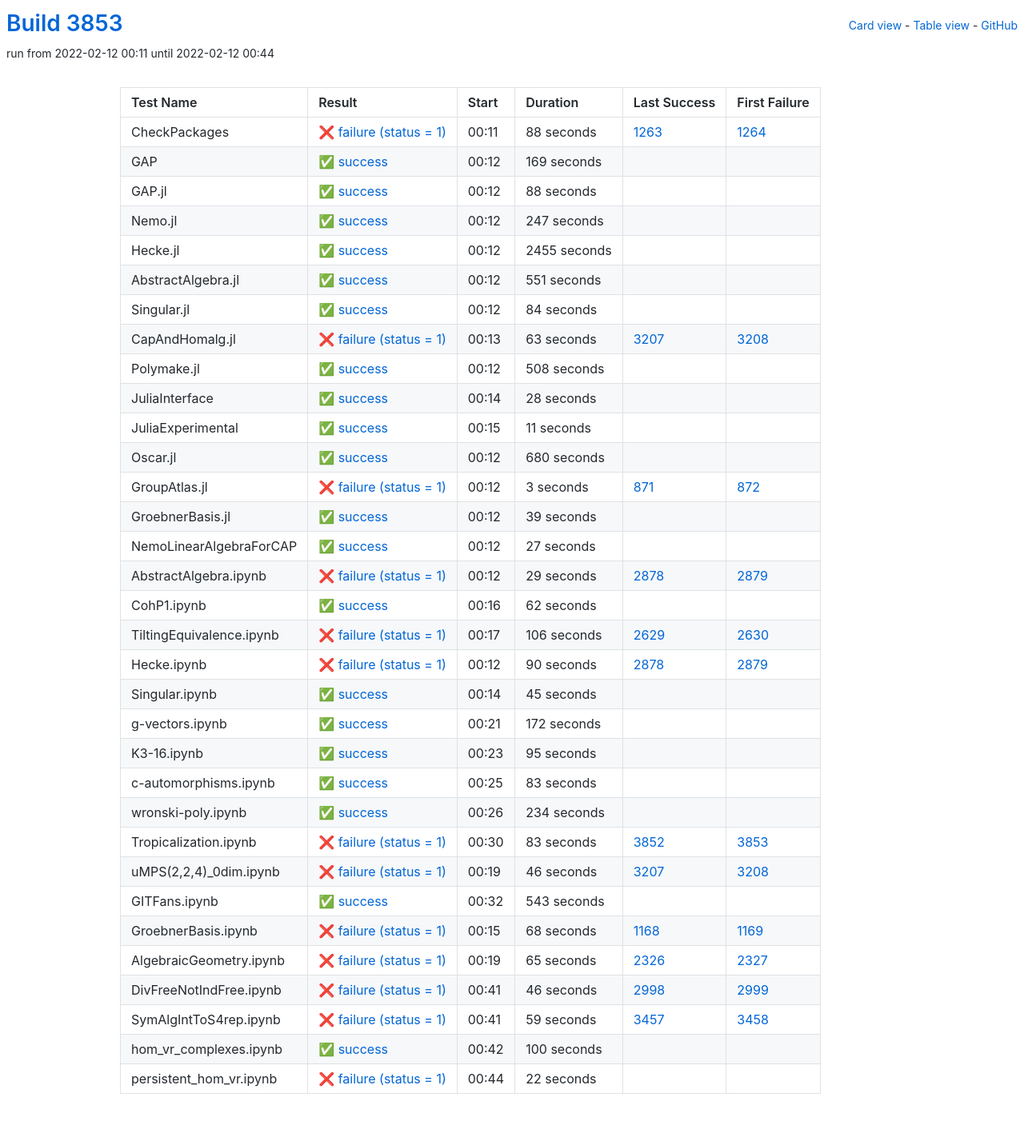
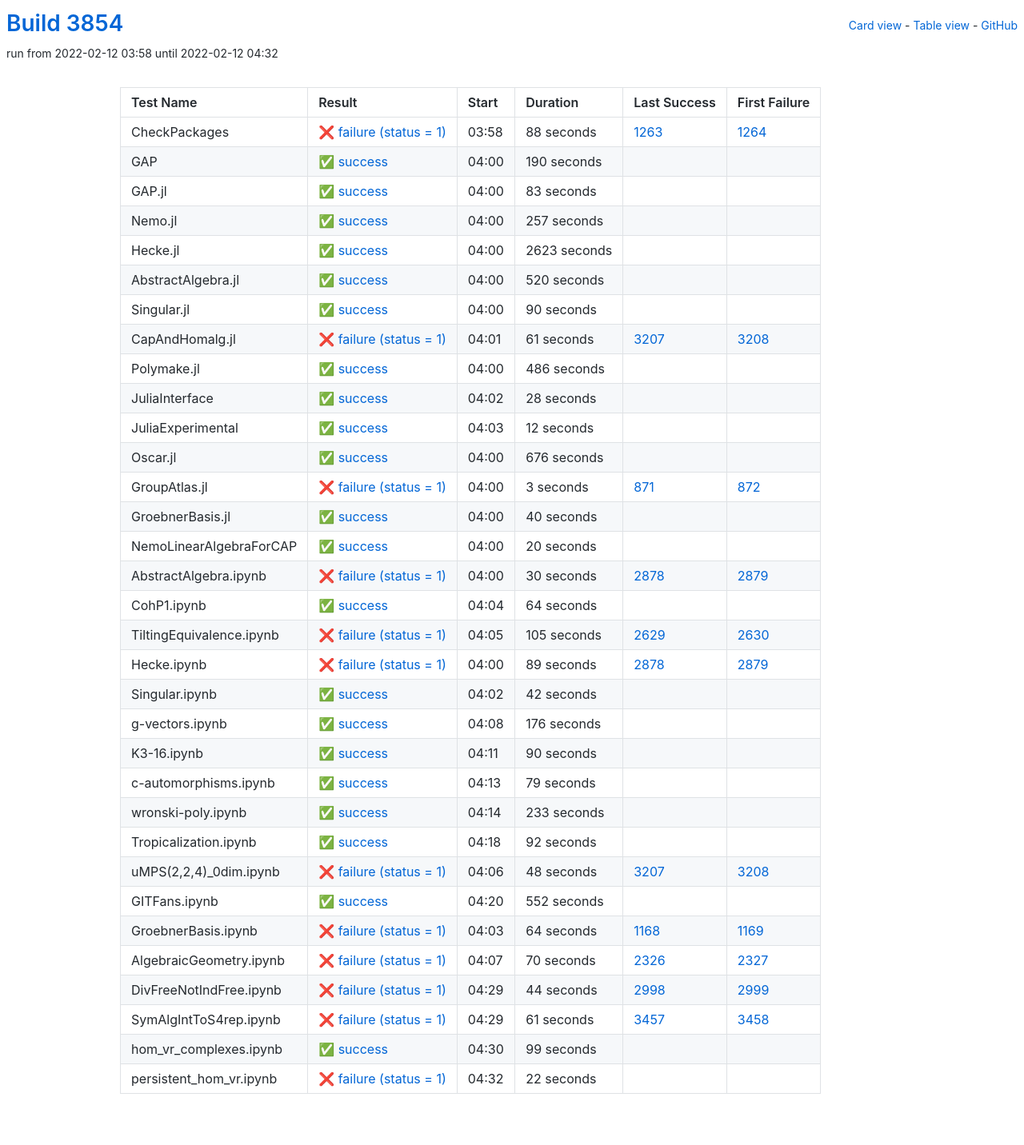
Before and after one commit to oscar-system/oscar-ci-status-stable, a Jekyll site: the page built from table.html, in a window 1280 px wide. Shown: the whole page at 80% size. Built offline with Jekyll 4.4.1, drawn with Linux system fonts in a browser that asks for light colours.

Commit message:
Build #3854

```diff
--- a/_data/ci.yml
+++ b/_data/ci.yml
@@ -1,6 +1,6 @@
 ---
-build: 3853
-build_url: https://oscarci.mathematik.uni-kl.de/job/oscar-stable/3853/
+build: 3854
+build_url: https://oscarci.mathematik.uni-kl.de/job/oscar-stable/3854/
 job: oscar-stable
 organization: oscar-system
 repo: oscar-ci-status-stable
@@ -8,8 +8,8 @@ repourl: https://github.com/oscar-system/oscar-ci-status-stable
 tests:
 - name: CheckPackages
   id: checkpackages
-  log: https://oscarci.mathematik.uni-kl.de/job/oscar-stable/3853/artifact/logs/build-3853/CheckPackages.log
-  start: 2022-02-12 00:11
+  log: https://oscarci.mathematik.uni-kl.de/job/oscar-stable/3854/artifact/logs/build-3854/CheckPackages.log
+  start: 2022-02-12 03:58
   success: false
   exitcode: 1
   status: failure
@@ -20,104 +20,104 @@ tests:
   first_failure_url: https://oscarci.mathematik.uni-kl.de/job/oscar-stable/1264/
 - name: GAP
   id: gap
-  log: https://oscarci.mathematik.uni-kl.de/job/oscar-stable/3853/artifact/logs/build-3853/GAP.log
-  start: 2022-02-12 00:12
+  log: https://oscarci.mathematik.uni-kl.de/job/oscar-stable/3854/artifact/logs/build-3854/GAP.log
+  start: 2022-02-12 04:00
   success: true
   exitcode: 0
   status: success
-  duration: 169
+  duration: 190
   last_success: false
   last_success_url:
   first_failure: false
   first_failure_url:
 - name: GAP.jl
   id: gap-jl
-  log: https://oscarci.mathematik.uni-kl.de/job/oscar-stable/3853/artifact/logs/build-3853/GAP.jl.log
-  start: 2022-02-12 00:12
+  log: https://oscarci.mathematik.uni-kl.de/job/oscar-stable/3854/artifact/logs/build-3854/GAP.jl.log
+  start: 2022-02-12 04:00
   success: true
   exitcode: 0
   status: success
-  duration: 88
+  duration: 83
   last_success: false
   last_success_url:
   first_failure: false
   first_failure_url:
 - name: Nemo.jl
   id: nemo-jl
-  log: https://oscarci.mathematik.uni-kl.de/job/oscar-stable/3853/artifact/logs/build-3853/Nemo.jl.log
-  start: 2022-02-12 00:12
+  log: https://oscarci.mathematik.uni-kl.de/job/oscar-stable/3854/artifact/logs/build-3854/Nemo.jl.log
+  start: 2022-02-12 04:00
   success: true
   exitcode: 0
   status: success
-  duration: 247
+  duration: 257
   last_success: false
   last_success_url:
   first_failure: false
   first_failure_url:
 - name: Hecke.jl
   id: hecke-jl
-  log: https://oscarci.mathematik.uni-kl.de/job/oscar-stable/3853/artifact/logs/build-3853/Hecke.jl.log
-  start: 2022-02-12 00:12
+  log: https://oscarci.mathematik.uni-kl.de/job/oscar-stable/3854/artifact/logs/build-3854/Hecke.jl.log
+  start: 2022-02-12 04:00
   success: true
   exitcode: 0
   status: success
-  duration: 2455
+  duration: 2623
   last_success: false
   last_success_url:
   first_failure: false
   first_failure_url:
 - name: AbstractAlgebra.jl
   id: abstractalgebra-jl
-  log: https://oscarci.mathematik.uni-kl.de/job/oscar-stable/3853/artifact/logs/build-3853/AbstractAlgebra.jl.log
-  start: 2022-02-12 00:12
+  log: https://oscarci.mathematik.uni-kl.de/job/oscar-stable/3854/artifact/logs/build-3854/AbstractAlgebra.jl.log
+  start: 2022-02-12 04:00
   success: true
   exitcode: 0
   status: success
-  duration: 551
+  duration: 520
   last_success: false
   last_success_url:
   first_failure: false
   first_failure_url:
 - name: Singular.jl
   id: singular-jl
-  log: https://oscarci.mathematik.uni-kl.de/job/oscar-stable/3853/artifact/logs/build-3853/Singular.jl.log
-  start: 2022-02-12 00:12
+  log: https://oscarci.mathematik.uni-kl.de/job/oscar-stable/3854/artifact/logs/build-3854/Singular.jl.log
+  start: 2022-02-12 04:00
   success: true
   exitcode: 0
   status: success
-  duration: 84
+  duration: 90
   last_success: false
   last_success_url:
   first_failure: false
   first_failure_url:
 - name: CapAndHomalg.jl
   id: capandhomalg-jl
-  log: https://oscarci.mathematik.uni-kl.de/job/oscar-stable/3853/artifact/logs/build-3853/CapAndHomalg.jl.log
-  start: 2022-02-12 00:13
+  log: https://oscarci.mathematik.uni-kl.de/job/oscar-stable/3854/artifact/logs/build-3854/CapAndHomalg.jl.log
+  start: 2022-02-12 04:01
   success: false
   exitcode: 1
   status: failure
-  duration: 63
+  duration: 61
   last_success: 3207
   last_success_url: https://oscarci.mathematik.uni-kl.de/job/oscar-stable/3207/
   first_failure: 3208
   first_failure_url: https://oscarci.mathematik.uni-kl.de/job/oscar-stable/3208/
 - name: Polymake.jl
   id: polymake-jl
-  log: https://oscarci.mathematik.uni-kl.de/job/oscar-stable/3853/artifact/logs/build-3853/Polymake.jl.log
-  start: 2022-02-12 00:12
+  log: https://oscarci.mathematik.uni-kl.de/job/oscar-stable/3854/artifact/logs/build-3854/Polymake.jl.log
+  start: 2022-02-12 04:00
   success: true
   exitcode: 0
   status: success
-  duration: 508
+  duration: 486
   last_success: false
   last_success_url:
   first_failure: false
   first_failure_url:
 - name: JuliaInterface
   id: juliainterface
-  log: https://oscarci.mathematik.uni-kl.de/job/oscar-stable/3853/artifact/logs/build-3853/JuliaInterface.log
-  start: 2022-02-12 00:14
+  log: https://oscarci.mathematik.uni-kl.de/job/oscar-stable/3854/artifact/logs/build-3854/JuliaInterface.log
+  start: 2022-02-12 04:02
   success: true
   exitcode: 0
   status: success
@@ -128,32 +128,32 @@ tests:
   first_failure_url:
 - name: JuliaExperimental
   id: juliaexperimental
-  log: https://oscarci.mathematik.uni-kl.de/job/oscar-stable/3853/artifact/logs/build-3853/JuliaExperimental.log
-  start: 2022-02-12 00:15
+  log: https://oscarci.mathematik.uni-kl.de/job/oscar-stable/3854/artifact/logs/build-3854/JuliaExperimental.log
+  start: 2022-02-12 04:03
   success: true
   exitcode: 0
   status: success
-  duration: 11
+  duration: 12
   last_success: false
   last_success_url:
   first_failure: false
   first_failure_url:
 - name: Oscar.jl
   id: oscar-jl
-  log: https://oscarci.mathematik.uni-kl.de/job/oscar-stable/3853/artifact/logs/build-3853/Oscar.jl.log
-  start: 2022-02-12 00:12
+  log: https://oscarci.mathematik.uni-kl.de/job/oscar-stable/3854/artifact/logs/build-3854/Oscar.jl.log
+  start: 2022-02-12 04:00
   success: true
   exitcode: 0
   status: success
-  duration: 680
+  duration: 676
   last_success: false
   last_success_url:
   first_failure: false
   first_failure_url:
 - name: GroupAtlas.jl
   id: groupatlas-jl
-  log: https://oscarci.mathematik.uni-kl.de/job/oscar-stable/3853/artifact/logs/build-3853/GroupAtlas.jl.log
-  start: 2022-02-12 00:12
+  log: https://oscarci.mathematik.uni-kl.de/job/oscar-stable/3854/artifact/logs/build-3854/GroupAtlas.jl.log
+  start: 2022-02-12 04:00
   success: false
   exitcode: 1
   status: failure
@@ -164,236 +164,236 @@ tests:
   first_failure_url: https://oscarci.mathematik.uni-kl.de/job/oscar-stable/872/
 - name: GroebnerBasis.jl
   id: groebnerbasis-jl
-  log: https://oscarci.mathematik.uni-kl.de/job/oscar-stable/3853/artifact/logs/build-3853/GroebnerBasis.jl.log
-  start: 2022-02-12 00:12
+  log: https://oscarci.mathematik.uni-kl.de/job/oscar-stable/3854/artifact/logs/build-3854/GroebnerBasis.jl.log
+  start: 2022-02-12 04:00
   success: true
   exitcode: 0
   status: success
-  duration: 39
+  duration: 40
   last_success: false
   last_success_url:
   first_failure: false
   first_failure_url:
 - name: NemoLinearAlgebraForCAP
   id: nemolinearalgebraforcap
-  log: https://oscarci.mathematik.uni-kl.de/job/oscar-stable/3853/artifact/logs/build-3853/NemoLinearAlgebraForCAP.log
-  start: 2022-02-12 00:12
+  log: https://oscarci.mathematik.uni-kl.de/job/oscar-stable/3854/artifact/logs/build-3854/NemoLinearAlgebraForCAP.log
+  start: 2022-02-12 04:00
   success: true
   exitcode: 0
   status: success
-  duration: 27
+  duration: 20
   last_success: false
   last_success_url:
   first_failure: false
   first_failure_url:
 - name: AbstractAlgebra.ipynb
   id: abstractalgebra-ipynb
-  log: https://oscarci.mathematik.uni-kl.de/job/oscar-stable/3853/artifact/logs/build-3853/AbstractAlgebra.ipynb.log
-  start: 2022-02-12 00:12
+  log: https://oscarci.mathematik.uni-kl.de/job/oscar-stable/3854/artifact/logs/build-3854/AbstractAlgebra.ipynb.log
+  start: 2022-02-12 04:00
   success: false
   exitcode: 1
   status: failure
-  duration: 29
+  duration: 30
   last_success: 2878
   last_success_url: https://oscarci.mathematik.uni-kl.de/job/oscar-stable/2878/
   first_failure: 2879
   first_failure_url: https://oscarci.mathematik.uni-kl.de/job/oscar-stable/2879/
 - name: CohP1.ipynb
   id: cohp1-ipynb
-  log: https://oscarci.mathematik.uni-kl.de/job/oscar-stable/3853/artifact/logs/build-3853/CohP1.ipynb.log
-  start: 2022-02-12 00:16
+  log: https://oscarci.mathematik.uni-kl.de/job/oscar-stable/3854/artifact/logs/build-3854/CohP1.ipynb.log
+  start: 2022-02-12 04:04
   success: true
   exitcode: 0
   status: success
-  duration: 62
+  duration: 64
   last_success: false
   last_success_url:
   first_failure: false
   first_failure_url:
 - name: TiltingEquivalence.ipynb
   id: tiltingequivalence-ipynb
-  log: https://oscarci.mathematik.uni-kl.de/job/oscar-stable/3853/artifact/logs/build-3853/TiltingEquivalence.ipynb.log
-  start: 2022-02-12 00:17
+  log: https://oscarci.mathematik.uni-kl.de/job/oscar-stable/3854/artifact/logs/build-3854/TiltingEquivalence.ipynb.log
+  start: 2022-02-12 04:05
   success: false
   exitcode: 1
   status: failure
-  duration: 106
+  duration: 105
   last_success: 2629
   last_success_url: https://oscarci.mathematik.uni-kl.de/job/oscar-stable/2629/
   first_failure: 2630
   first_failure_url: https://oscarci.mathematik.uni-kl.de/job/oscar-stable/2630/
 - name: Hecke.ipynb
   id: hecke-ipynb
-  log: https://oscarci.mathematik.uni-kl.de/job/oscar-stable/3853/artifact/logs/build-3853/Hecke.ipynb.log
-  start: 2022-02-12 00:12
+  log: https://oscarci.mathematik.uni-kl.de/job/oscar-stable/3854/artifact/logs/build-3854/Hecke.ipynb.log
+  start: 2022-02-12 04:00
   success: false
   exitcode: 1
   status: failure
-  duration: 90
+  duration: 89
   last_success: 2878
   last_success_url: https://oscarci.mathematik.uni-kl.de/job/oscar-stable/2878/
   first_failure: 2879
   first_failure_url: https://oscarci.mathematik.uni-kl.de/job/oscar-stable/2879/
 - name: Singular.ipynb
   id: singular-ipynb
-  log: https://oscarci.mathematik.uni-kl.de/job/oscar-stable/3853/artifact/logs/build-3853/Singular.ipynb.log
-  start: 2022-02-12 00:14
+  log: https://oscarci.mathematik.uni-kl.de/job/oscar-stable/3854/artifact/logs/build-3854/Singular.ipynb.log
+  start: 2022-02-12 04:02
   success: true
   exitcode: 0
   status: success
-  duration: 45
+  duration: 42
   last_success: false
   last_success_url:
   first_failure: false
   first_failure_url:
 - name: g-vectors.ipynb
   id: g-vectors-ipynb
-  log: https://oscarci.mathematik.uni-kl.de/job/oscar-stable/3853/artifact/logs/build-3853/g-vectors.ipynb.log
-  start: 2022-02-12 00:21
+  log: https://oscarci.mathematik.uni-kl.de/job/oscar-stable/3854/artifact/logs/build-3854/g-vectors.ipynb.log
+  start: 2022-02-12 04:08
   success: true
   exitcode: 0
   status: success
-  duration: 172
+  duration: 176
   last_success: false
   last_success_url:
   first_failure: false
   first_failure_url:
 - name: K3-16.ipynb
   id: k3-16-ipynb
-  log: https://oscarci.mathematik.uni-kl.de/job/oscar-stable/3853/artifact/logs/build-3853/K3-16.ipynb.log
-  start: 2022-02-12 00:23
+  log: https://oscarci.mathematik.uni-kl.de/job/oscar-stable/3854/artifact/logs/build-3854/K3-16.ipynb.log
+  start: 2022-02-12 04:11
   success: true
   exitcode: 0
   status: success
-  duration: 95
+  duration: 90
   last_success: false
   last_success_url:
   first_failure: false
   first_failure_url:
 - name: c-automorphisms.ipynb
   id: c-automorphisms-ipynb
-  log: https://oscarci.mathematik.uni-kl.de/job/oscar-stable/3853/artifact/logs/build-3853/c-automorphisms.ipynb.log
-  start: 2022-02-12 00:25
+  log: https://oscarci.mathematik.uni-kl.de/job/oscar-stable/3854/artifact/logs/build-3854/c-automorphisms.ipynb.log
+  start: 2022-02-12 04:13
   success: true
   exitcode: 0
   status: success
-  duration: 83
+  duration: 79
   last_success: false
   last_success_url:
   first_failure: false
   first_failure_url:
 - name: wronski-poly.ipynb
   id: wronski-poly-ipynb
-  log: https://oscarci.mathematik.uni-kl.de/job/oscar-stable/3853/artifact/logs/build-3853/wronski-poly.ipynb.log
-  start: 2022-02-12 00:26
+  log: https://oscarci.mathematik.uni-kl.de/job/oscar-stable/3854/artifact/logs/build-3854/wronski-poly.ipynb.log
+  start: 2022-02-12 04:14
   success: true
   exitcode: 0
   status: success
-  duration: 234
+  duration: 233
   last_success: false
   last_success_url:
   first_failure: false
   first_failure_url:
 - name: Tropicalization.ipynb
   id: tropicalization-ipynb
-  log: https://oscarci.mathematik.uni-kl.de/job/oscar-stable/3853/artifact/logs/build-3853/Tropicalization.ipynb.log
-  start: 2022-02-12 00:30
+  log: https://oscarci.mathematik.uni-kl.de/job/oscar-stable/3854/artifact/logs/build-3854/Tropicalization.ipynb.log
+  start: 2022-02-12 04:18
+  success: true
+  exitcode: 0
+  status: success
+  duration: 92
+  last_success: false
+  last_success_url:
+  first_failure: false
+  first_failure_url:
+- name: uMPS(2,2,4)_0dim.ipynb
+  id: umps-2-2-4-0dim-ipynb
+  log: https://oscarci.mathematik.uni-kl.de/job/oscar-stable/3854/artifact/logs/build-3854/uMPS-2-2-4-_0dim.ipynb.log
+  start: 2022-02-12 04:06
   success: false
   exitcode: 1
   status: failure
-  duration: 83
-  last_success: 3852
-  last_success_url: https://oscarci.mathematik.uni-kl.de/job/oscar-stable/3852/
-  first_failure: 3853
-  first_failure_url: https://oscarci.mathematik.uni-kl.de/job/oscar-stable/3853/
-- name: uMPS(2,2,4)_0dim.ipynb
-  id: umps-2-2-4-0dim-ipynb
-  log: https://oscarci.mathematik.uni-kl.de/job/oscar-stable/3853/artifact/logs/build-3853/uMPS-2-2-4-_0dim.ipynb.log
-  start: 2022-02-12 00:19
-  success: false
-  exitcode: 1
-  status: failure
-  duration: 46
+  duration: 48
   last_success: 3207
   last_success_url: https://oscarci.mathematik.uni-kl.de/job/oscar-stable/3207/
   first_failure: 3208
   first_failure_url: https://oscarci.mathematik.uni-kl.de/job/oscar-stable/3208/
 - name: GITFans.ipynb
   id: gitfans-ipynb
-  log: https://oscarci.mathematik.uni-kl.de/job/oscar-stable/3853/artifact/logs/build-3853/GITFans.ipynb.log
-  start: 2022-02-12 00:32
+  log: https://oscarci.mathematik.uni-kl.de/job/oscar-stable/3854/artifact/logs/build-3854/GITFans.ipynb.log
+  start: 2022-02-12 04:20
   success: true
   exitcode: 0
   status: success
-  duration: 543
+  duration: 552
   last_success: false
   last_success_url:
   first_failure: false
   first_failure_url:
 - name: GroebnerBasis.ipynb
   id: groebnerbasis-ipynb
-  log: https://oscarci.mathematik.uni-kl.de/job/oscar-stable/3853/artifact/logs/build-3853/GroebnerBasis.ipynb.log
-  start: 2022-02-12 00:15
+  log: https://oscarci.mathematik.uni-kl.de/job/oscar-stable/3854/artifact/logs/build-3854/GroebnerBasis.ipynb.log
+  start: 2022-02-12 04:03
   success: false
   exitcode: 1
   status: failure
-  duration: 68
+  duration: 64
   last_success: 1168
   last_success_url: https://oscarci.mathematik.uni-kl.de/job/oscar-stable/1168/
   first_failure: 1169
   first_failure_url: https://oscarci.mathematik.uni-kl.de/job/oscar-stable/1169/
 - name: AlgebraicGeometry.ipynb
   id: algebraicgeometry-ipynb
-  log: https://oscarci.mathematik.uni-kl.de/job/oscar-stable/3853/artifact/logs/build-3853/AlgebraicGeometry.ipynb.log
-  start: 2022-02-12 00:19
+  log: https://oscarci.mathematik.uni-kl.de/job/oscar-stable/3854/artifact/logs/build-3854/AlgebraicGeometry.ipynb.log
+  start: 2022-02-12 04:07
   success: false
   exitcode: 1
   status: failure
-  duration: 65
+  duration: 70
   last_success: 2326
   last_success_url: https://oscarci.mathematik.uni-kl.de/job/oscar-stable/2326/
   first_failure: 2327
   first_failure_url: https://oscarci.mathematik.uni-kl.de/job/oscar-stable/2327/
 - name: DivFreeNotIndFree.ipynb
   id: divfreenotindfree-ipynb
-  log: https://oscarci.mathematik.uni-kl.de/job/oscar-stable/3853/artifact/logs/build-3853/DivFreeNotIndFree.ipynb.log
-  start: 2022-02-12 00:41
+  log: https://oscarci.mathematik.uni-kl.de/job/oscar-stable/3854/artifact/logs/build-3854/DivFreeNotIndFree.ipynb.log
+  start: 2022-02-12 04:29
   success: false
   exitcode: 1
   status: failure
-  duration: 46
+  duration: 44
   last_success: 2998
   last_success_url: https://oscarci.mathematik.uni-kl.de/job/oscar-stable/2998/
   first_failure: 2999
   first_failure_url: https://oscarci.mathematik.uni-kl.de/job/oscar-stable/2999/
 - name: SymAlgIntToS4rep.ipynb
   id: symalginttos4rep-ipynb
-  log: https://oscarci.mathematik.uni-kl.de/job/oscar-stable/3853/artifact/logs/build-3853/SymAlgIntToS4rep.ipynb.log
-  start: 2022-02-12 00:41
+  log: https://oscarci.mathematik.uni-kl.de/job/oscar-stable/3854/artifact/logs/build-3854/SymAlgIntToS4rep.ipynb.log
+  start: 2022-02-12 04:29
   success: false
   exitcode: 1
   status: failure
-  duration: 59
+  duration: 61
   last_success: 3457
   last_success_url: https://oscarci.mathematik.uni-kl.de/job/oscar-stable/3457/
   first_failure: 3458
   first_failure_url: https://oscarci.mathematik.uni-kl.de/job/oscar-stable/3458/
 - name: hom_vr_complexes.ipynb
   id: hom-vr-complexes-ipynb
-  log: https://oscarci.mathematik.uni-kl.de/job/oscar-stable/3853/artifact/logs/build-3853/hom_vr_complexes.ipynb.log
-  start: 2022-02-12 00:42
+  log: https://oscarci.mathematik.uni-kl.de/job/oscar-stable/3854/artifact/logs/build-3854/hom_vr_complexes.ipynb.log
+  start: 2022-02-12 04:30
   success: true
   exitcode: 0
   status: success
-  duration: 100
+  duration: 99
   last_success: false
   last_success_url:
   first_failure: false
   first_failure_url:
 - name: persistent_hom_vr.ipynb
   id: persistent-hom-vr-ipynb
-  log: https://oscarci.mathematik.uni-kl.de/job/oscar-stable/3853/artifact/logs/build-3853/persistent_hom_vr.ipynb.log
-  start: 2022-02-12 00:44
+  log: https://oscarci.mathematik.uni-kl.de/job/oscar-stable/3854/artifact/logs/build-3854/persistent_hom_vr.ipynb.log
+  start: 2022-02-12 04:32
   success: false
   exitcode: 1
   status: failure
```
Also changed, not shown: README.md.
